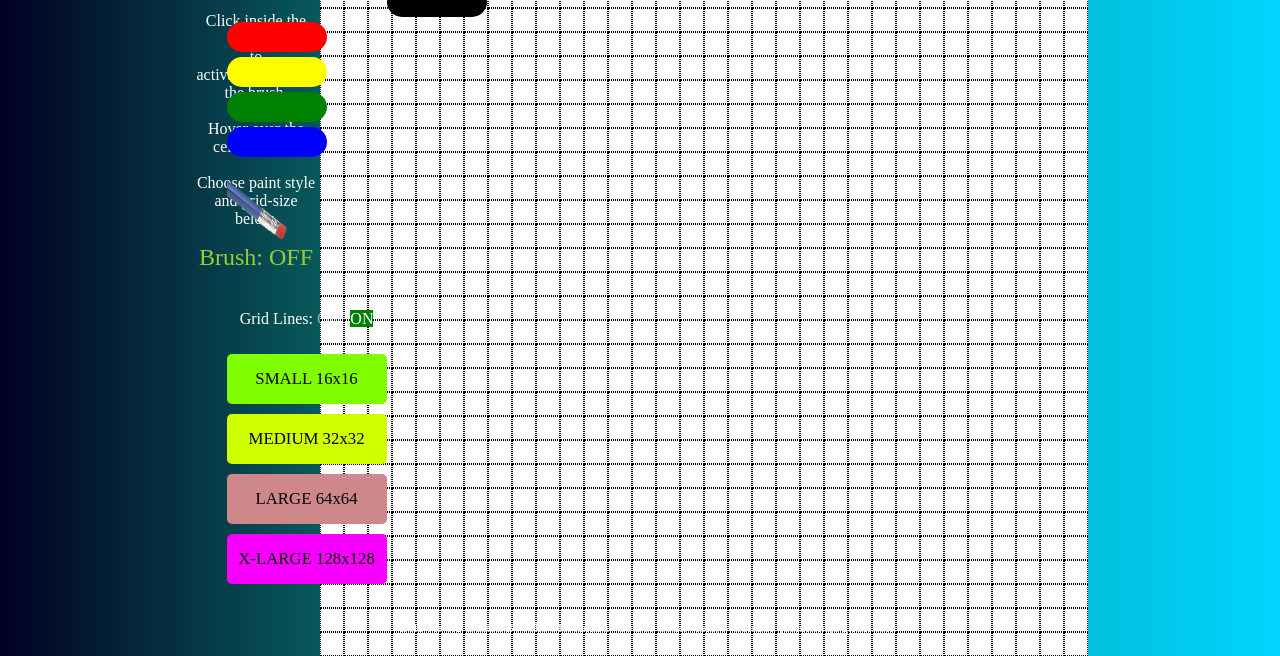
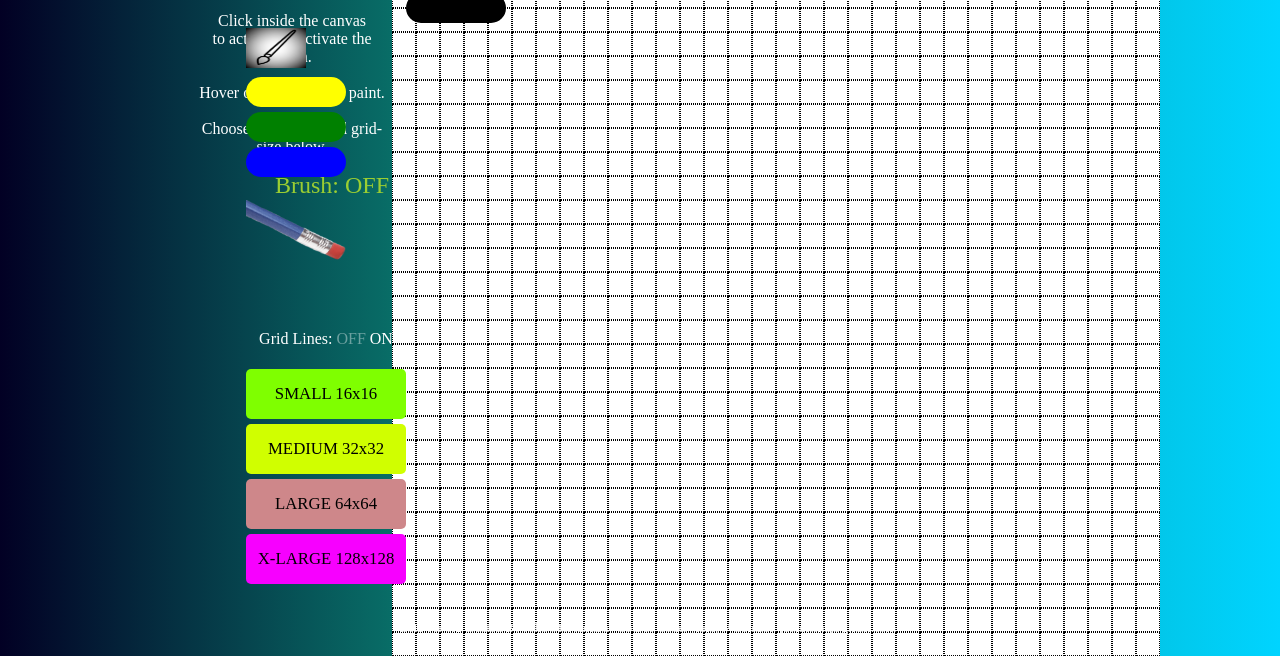
Before and after one commit to Makktu/another-etch-the-sketch, a plain HTML site: page index.html in a window 1280 px wide. Shown: the part 144-800 px from the top of the page. Drawn offline with Linux system fonts and the light colour scheme.

Commit message:
more cosmetic stuff now

```diff
--- a/index.html
+++ b/index.html
@@ -23,7 +23,7 @@
                 <div class="all-btn">
                     <div class="brush-colors">
                         <div class="black"></div>
-                        <div class="red"></div>
+                        <div class="red"><img src="/img/red-brush.png" /></div>
                         <div class="yellow"></div>
                         <div class="green"></div>
                         <div class="blue"></div>
--- a/script.js
+++ b/script.js
@@ -1,25 +1,15 @@
 "use strict";
-
-// function whiteGrid() {
-//     for (let k = 0; k < gridSize; k++) {
-//         for (let j = 0; j < gridSize; j++) {
-//             const div = document.createElement("div");
-//             div.classList.add(`grid-off`);
-//             addRemoveLines(div);
-
-//             canvas.replaceChild(div, div);
-//         }
-//     }
-// }
 
 function underlineActiveColor(underlineThis) {
     // first, clear all of any underline
-    blackBrush.style.cssText = "";
-    redBrush.style.cssText = "";
-    yellowBrush.style.cssText = "";
-    greenBrush.style.cssText = "";
-    blueBrush.style.cssText = "";
-    eraserBrush.style.cssText = "";
+    blackBrush.style.cssText = "margin-left: 0%; transition: margin-left 0.2s;";
+    redBrush.style.cssText = "margin-left: 0%; transition: margin-left 0.2s;";
+    yellowBrush.style.cssText =
+        "margin-left: 0%; transition: margin-left 0.2s;";
+    greenBrush.style.cssText = "margin-left: 0%;2transition: margin-left 0.2s;";
+    blueBrush.style.cssText = "margin-left: 0%; transition: margin-lef2 0.2s;";
+    eraserBrush.style.cssText =
+        "margin-left: 0%; transition: margin-left 0.2s;";
     // last, underline the active one that called the function
     underlineThis.style.cssText =
         "margin-left: 100%; transition: margin-left 0.5s;";
@@ -27,6 +17,10 @@ function underlineActiveColor(underlineThis) {
 
 function showMessages() {
     brushToggle === 1 ? (togStatus = "ON") : (togStatus = "OFF");
+    brushToggle === 1
+        ? (messageSpace.style.cssText =
+              "margin-left: 80%; color: white; transition: all .5s ease-out;")
+        : (messageSpace.style.cssText = "margin-left: 20%; transition: .25s;");
     messageSpace.innerText = `Brush: ${togStatus}`;
 }
 
@@ -66,11 +60,15 @@ let brushToggle = 0; // ? start with brush OFF
 
 let brushColor = "black";
 
-let gridLinesToggle = 1;
+let gridLinesToggle = 1; // ? grid is ON
 
-let togStatus = "ON";
+let togStatus = "ON"; // ? variable to handle status of grid
 
 const messageSpace = document.querySelector(".messages");
+messageSpace.addEventListener("click", () => {
+    brushToggle === 0 ? (brushToggle = 1) : (brushToggle = 0);
+    showMessages();
+});
 
 const canvas = document.querySelector(".canvas");
 canvas.addEventListener("click", () => {
@@ -99,29 +97,27 @@ largeBtn.addEventListener("click", () => {
 const xlargeBtn = document.querySelector(".x-large");
 xlargeBtn.addEventListener("click", () => {
     gridSize = 128;
-    gridOff.style.backgroundColor = "green";
-    gridOn.style.backgroundColor = "black";
     gridLinesToggle = 0;
+    gridOn.style.cssText = "opacity: 0.5; text-decoration: none;";
+    gridOff.style.cssText = "opacity: 1; text-decoration: underline";
     makeGrid();
 });
 
 const gridOff = document.querySelector(".grid-off");
-gridOff.addEventListener("click", function (e) {
-    e.target.style.backgroundColor = "green";
-    e.target.style.opacity = 1;
-    gridOn.style.backgroundColor = "";
-    gridOn.style.opacity = 0.5;
+gridOff.style.opacity = 0.4;
+gridOff.addEventListener("click", function () {
+    gridOn.style.cssText = "opacity: 0.5; text-decoration: none;";
+    gridOff.style.cssText = "opacity: 1; text-decoration: underline";
 
     gridLinesToggle = 0;
     makeGrid();
 });
 
 const gridOn = document.querySelector(".grid-on");
-gridOn.addEventListener("click", function (e) {
+gridOn.addEventListener("click", function () {
     if (gridSize !== 128) {
-        e.target.style.backgroundColor = "green";
-        gridOff.style.backgroundColor = "";
-        gridOff.style.opacity = 0.5;
+        gridOff.style.cssText = "opacity: 0.5; text-decoration: none";
+        gridOn.style.cssText = "opacity: 1; text-decoration: underline";
         gridLinesToggle = 1;
         makeGrid();
     } else {
--- a/style.css
+++ b/style.css
@@ -79,7 +79,7 @@ body {
     box-sizing: border-box;
     font-size: 1.05rem;
     border-radius: 5px;
-    margin-top: 10px;
+    margin-top: 5px;
     cursor: pointer;
 }
 
@@ -101,6 +101,7 @@ body {
 .large:hover,
 .x-large:hover {
     background-color: white;
+    transition: 0.5s;
 }
 
 h1 {
@@ -155,7 +156,7 @@ footer {
 }
 
 .grid-on {
-    background-color: green;
+    /* background-color: green; */
 }
 
 .grid-off {
@@ -165,9 +166,11 @@ footer {
 .messages {
     text-align: center;
     margin-bottom: 50px;
+    /* margin-left: 20%; */
     color: yellowgreen;
     font-size: 1.5rem;
-    width: ;
+    width: 200px;
+    cursor: pointer;
 }
 
 .brush-colors {
@@ -185,7 +188,7 @@ footer {
 
 #eraser-img {
     height: 60px;
-    width: 60px;
+    width: 100px;
 }
 
 .black {
@@ -195,11 +198,11 @@ footer {
     border-radius: 25px;
     margin-bottom: 5px;
 }
-.red {
-    width: 100px;
-    height: 30px;
-    background-color: red;
-    border-radius: 25px;
+.red img {
+    width: 60px;
+    height: 40px;
+    /* background-color: red;
+    border-radius: 25px; */
     margin-bottom: 5px;
 }
 .yellow {
```
Also changed, not shown: img/black-brush.png (added), img/blank-brush - Copy (6).png (added), img/blank-brush - Copy.png (added), img/blank-brush.png (added), img/blue-brush.png (added), img/green-brush.png (added), img/red-brush.png (added), img/yellow-brush.png (added), 2 other files.
